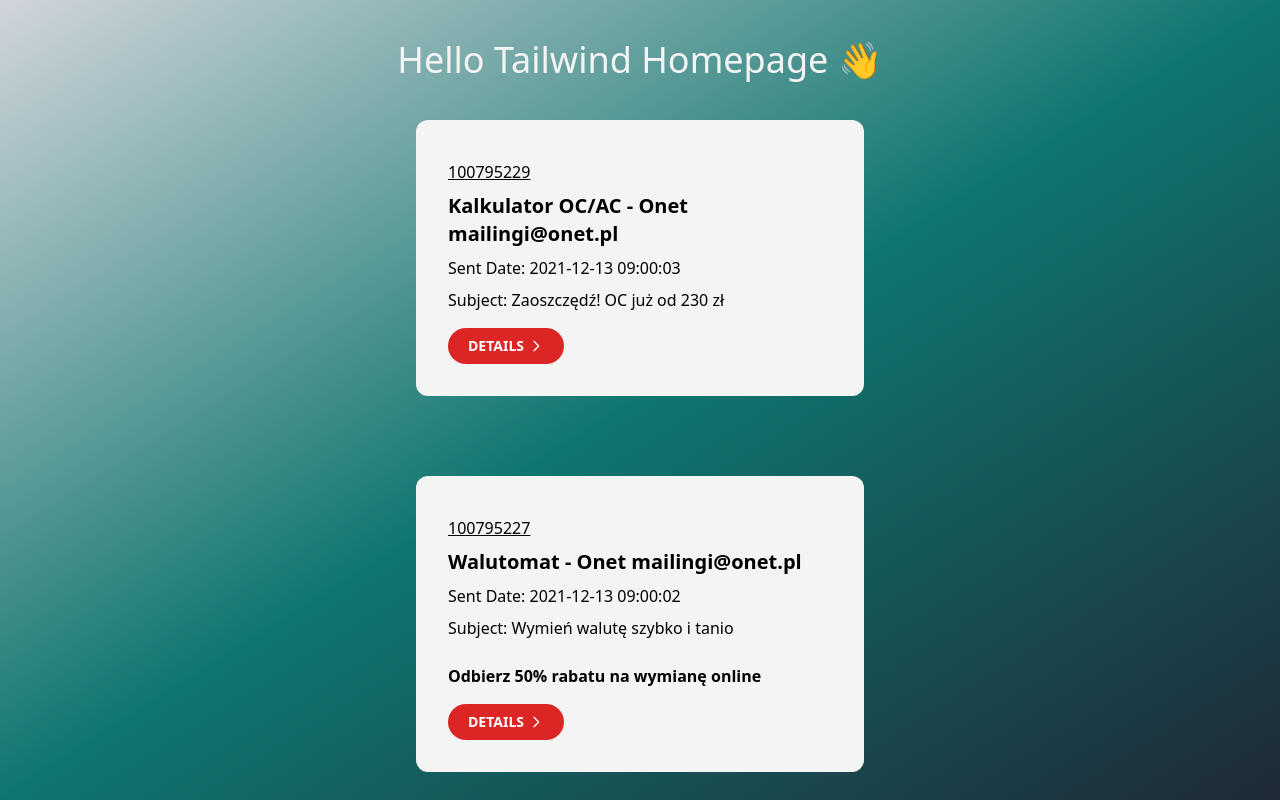
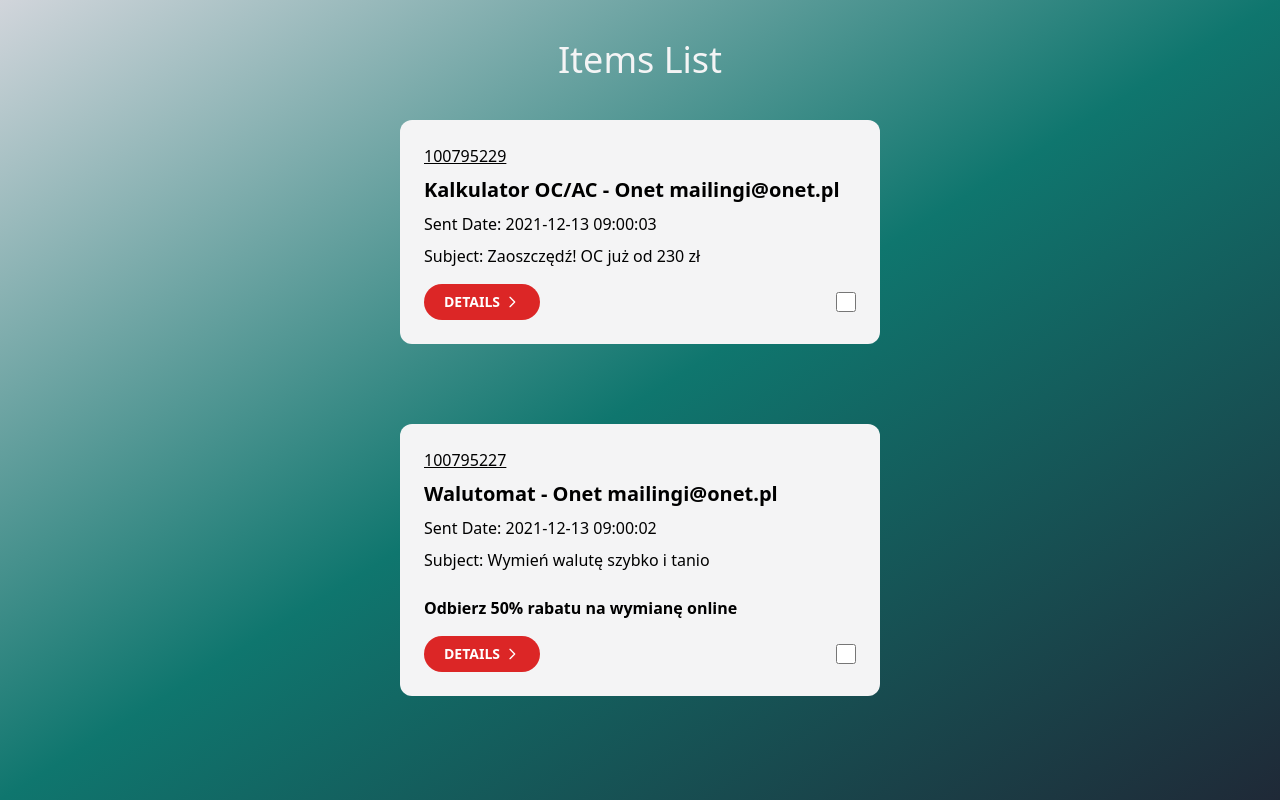
Before and after one commit to jakub0227/assignment_demo, a React (Create React App) app: page / in a window 1280 px wide. Built offline with nearby package versions, Linux system fonts and the light colour scheme.

Commit message:
add tailwind forms support, finish styling, prepare to extract to separate Card component

```diff
--- a/package.json
+++ b/package.json
@@ -41,5 +41,8 @@
       "last 1 firefox version",
       "last 1 safari version"
     ]
+  },
+  "devDependencies": {
+    "@tailwindcss/forms": "^0.5.0"
   }
 }
--- a/postcss.config.js
+++ b/postcss.config.js
@@ -1,6 +1,7 @@
 module.exports = {
   plugins: [
-    require('tailwindcss'),
-    require('postcss-preset-env'),
+    require("tailwindcss"),
+    require("postcss-preset-env"),
+    require("@tailwindcss/forms"),
   ],
 };
--- a/src/pages/HomePage/HomePage.tsx
+++ b/src/pages/HomePage/HomePage.tsx
@@ -24,20 +24,19 @@
 export const HomePage: FC = () => {
   return (
     <>
-      <h1 className="text-4xl mt-10 text-zinc-100">
-        Hello Tailwind Homepage 👋
-      </h1>
+      <h1 className="text-4xl mt-10 text-zinc-100">Items List</h1>
       {DATA.map((el) => (
         <div
           key={el.id}
-          className="bg-zinc-100 p-8 w-[28rem] h-min my-10 rounded-xl"
+          className="bg-zinc-100 p-6 w-[30rem] h-min my-10 rounded-xl flex-col items-center justify-center"
         >
-          <h4 className="font-normal text-l mt-2 underline">{el.id}</h4>
-          <h4 className="font-bold text-xl mt-2">{el.from}</h4>
-          <p className="mt-2">Sent Date: {el.sent_date}</p>
-          <p className="mt-2">Subject: {el.subject}</p>
+          <h4 className="font-normal text-l mb-2 underline">{el.id}</h4>
+          <h4 className="font-bold text-xl mb-2">{el.from}</h4>
+          <p className="my-2">Sent Date: {el.sent_date}</p>
+          <p className="my-2">Subject: {el.subject}</p>
           {el.snippet && <p className="font-bold text-l mt-6">{el.snippet}</p>}
-          <button className="bg-red-600 text-white font-semibold py-2 px-5 text-sm mt-4 inline-flex items-center group rounded-3xl">
+          <div className="flex justify-between items-center mt-4">
+            <button className="bg-red-600 text-white font-semibold py-2 px-5 text-sm inline-flex items-center group rounded-3xl">
               <p> DETAILS </p>
               <svg
                 xmlns="http://www.w3.org/2000/svg"
@@ -54,6 +53,8 @@
                 />
               </svg>
             </button>
+            <input type="checkbox" className="rounded form-checkbox h-5 w-5" />
+          </div>
         </div>
       ))}
     </>
```
Also changed, not shown: 1 other file (tests, documents, lock files or other folders). Lines whose indentation alone changed are shown as unchanged.
